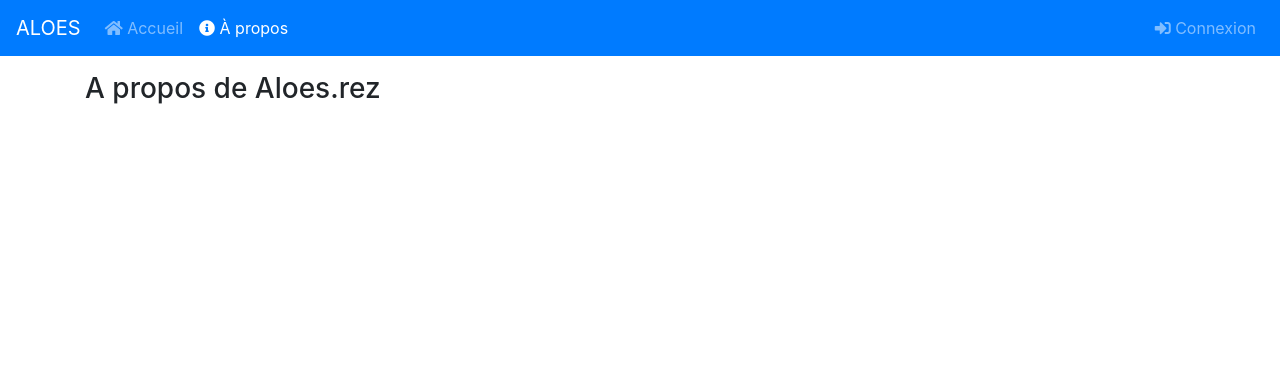
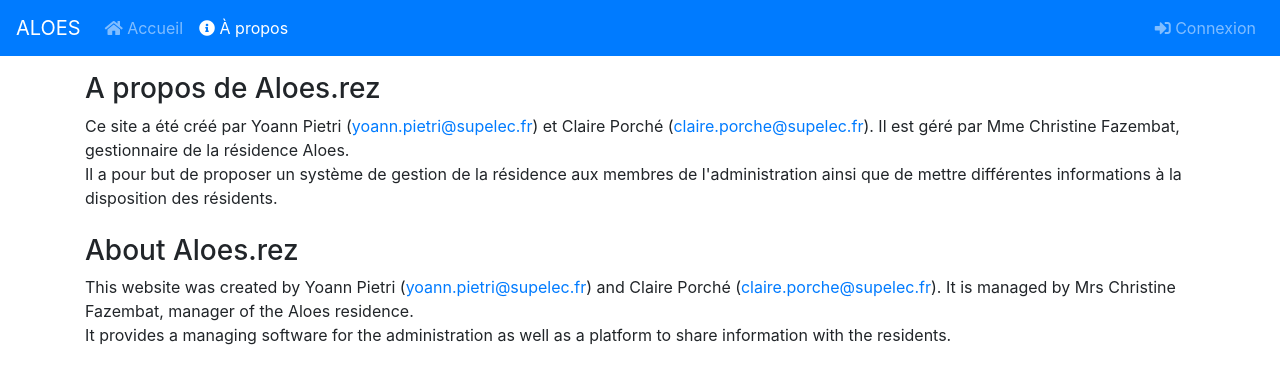
Before and after one commit to nanoy42/aloes, a Django app: page /about in a window 1280 px wide. Shown: the top 384 px of the page. Run offline with Django 3.2, Linux system fonts and the light colour scheme; some libraries are stand-ins or nearby versions.

Commit message:
Wrote the text for the about page

```diff
--- a/templates/about.html
+++ b/templates/about.html
@@ -1,4 +1,17 @@
 {% extends 'base.html' %}
 {% block content %}
 <h3>A propos de Aloes.rez</h3>
+Ce site a été créé par Yoann Pietri (<a href="mailto:yoann.pietri@supelec.fr">yoann.pietri@supelec.fr</a>)
+et Claire Porché (<a href="mailto:claire.porche@supelec.fr">claire.porche@supelec.fr</a>). Il est géré par Mme Christine
+Fazembat, gestionnaire de la résidence Aloes.
+<br>
+Il a pour but de proposer un système de gestion de la résidence aux membres de l'administration ainsi que
+de mettre différentes informations à la disposition des résidents.
+<br><br>
+<h3>About Aloes.rez</h3>
+This website was created by Yoann Pietri (<a href="mailto:yoann.pietri@supelec.fr">yoann.pietri@supelec.fr</a>)
+and Claire Porché (<a href="mailto:claire.porche@supelec.fr">claire.porche@supelec.fr</a>). It is managed by Mrs Christine Fazembat, manager of the Aloes residence.
+<br>
+It provides a managing software for the administration as well as a platform to share information with the residents.
+
 {% endblock %}
```
